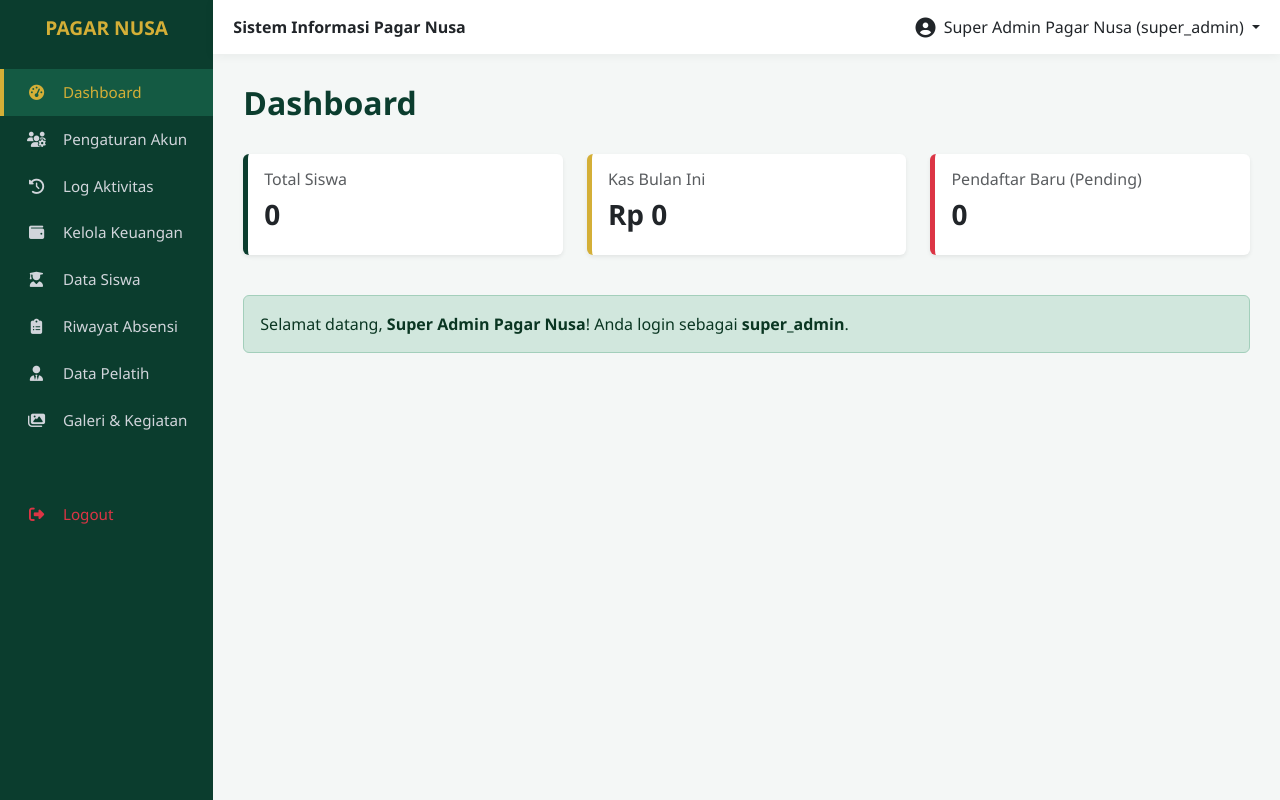
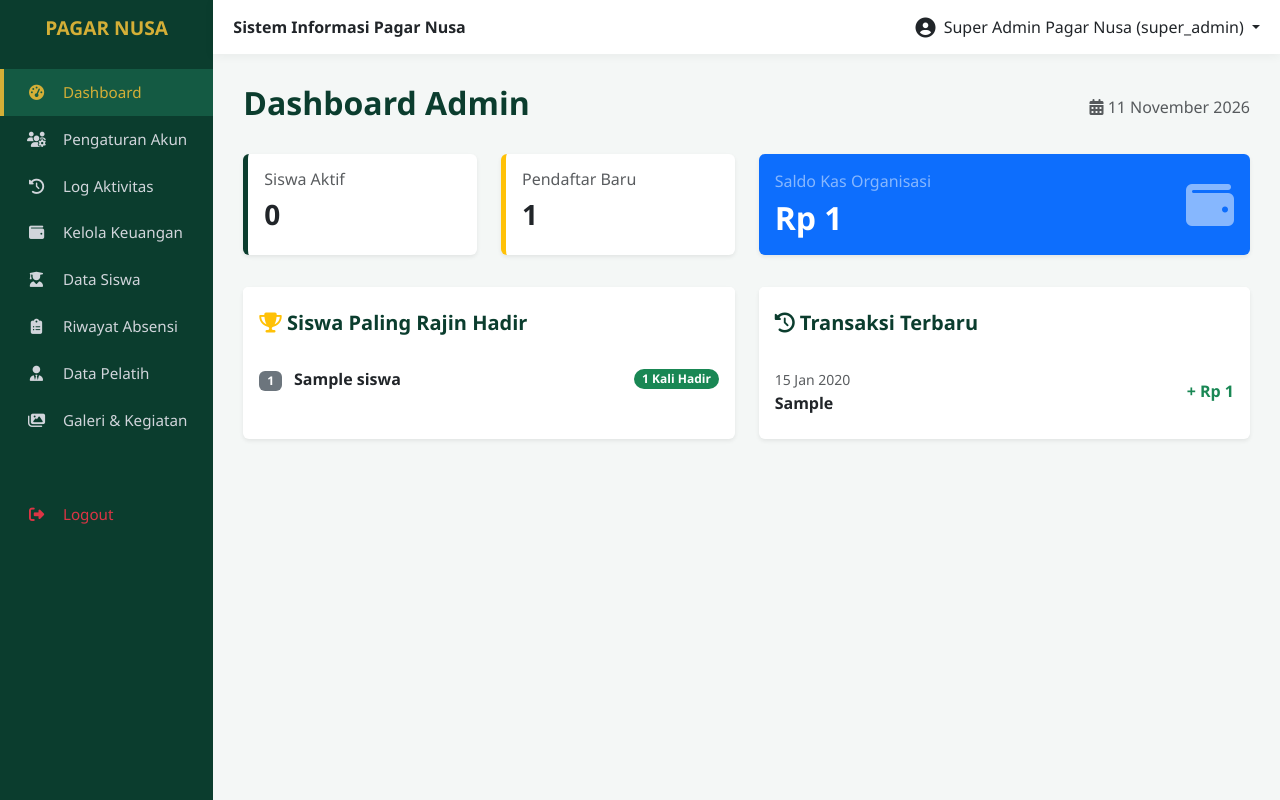
Before and after one commit to SeanDedsec/pagarnusa-ululalbab, a Laravel app: page /admin/dashboard in a window 1280 px wide. Run offline with Laravel 12, Linux system fonts and the light colour scheme; a user stored in the database is signed in; data comes from the database, SQL or seed files in the repository; tables that the repository leaves empty hold one stand-in row (values such as "Sample post").

Commit message:
Fitur: Dashboard Dinamis dengan Statistik dan Siswa Terajin

```diff
--- /dev/null
+++ b/app/Http/Controllers/Admin/DashboardController.php
@@ -0,0 +1,39 @@
+<?php
+
+namespace App\Http\Controllers\Admin;
+
+use App\Http\Controllers\Controller;
+use Illuminate\Http\Request;
+use App\Models\Siswa;
+use App\Models\Keuangan;
+
+class DashboardController extends Controller
+{
+    public function index()
+    {
+        // 1. Statistik Dasar
+        $totalSiswa = Siswa::where('status', 'aktif')->count();
+        $pendaftarBaru = Siswa::where('status', 'pending')->count();
+
+        // 2. Statistik Keuangan
+        $totalMasuk = Keuangan::where('jenis_transaksi', 'masuk')->sum('nominal');
+        $totalKeluar = Keuangan::where('jenis_transaksi', 'keluar')->sum('nominal');
+        $saldo = $totalMasuk - $totalKeluar;
+
+        // 3. Siswa Paling Rajin (Top 5 berdasarkan jumlah kehadiran 'hadir')
+        $siswaRajin = Siswa::withCount(['absensi' => function ($query) {
+            $query->where('status_kehadiran', 'hadir');
+        }])->orderBy('absensi_count', 'desc')->take(5)->get();
+
+        // 4. Transaksi Terbaru (5 data terakhir)
+        $transaksiTerbaru = Keuangan::orderBy('created_at', 'desc')->take(5)->get();
+
+        return view('admin.pages.dashboard', compact(
+            'totalSiswa',
+            'pendaftarBaru',
+            'saldo',
+            'siswaRajin',
+            'transaksiTerbaru'
+        ));
+    }
+}
--- a/app/Models/Siswa.php
+++ b/app/Models/Siswa.php
@@ -18,4 +18,9 @@ class Siswa extends Model
         'tanggal_lahir',
         'status',
     ];
+
+    public function absensi()
+    {
+        return $this->hasMany(Absensi::class, 'siswa_id');
+    }
 }
--- a/resources/views/admin/pages/dashboard.blade.php
+++ b/resources/views/admin/pages/dashboard.blade.php
@@ -2,37 +2,90 @@
 
 @section('content')
     <div class="d-flex justify-content-between align-items-center mb-4">
-        <h2 class="fw-bold" style="color: var(--hijau-tua);">Dashboard</h2>
+        <h2 class="fw-bold" style="color: var(--hijau-tua);">Dashboard Admin</h2>
+        <span class="text-muted"><i class="fas fa-calendar-alt"></i> {{ date('d F Y') }}</span>
     </div>
 
+    <!-- KARTU STATISTIK UTAMA -->
     <div class="row">
-        <div class="col-md-4 mb-3">
-            <div class="card border-0 shadow-sm" style="border-left: 5px solid var(--hijau-tua) !important;">
+        <div class="col-md-3 mb-3">
+            <div class="card border-0 shadow-sm h-100" style="border-left: 5px solid var(--hijau-tua) !important;">
                 <div class="card-body">
-                    <h6 class="text-muted">Total Siswa</h6>
-                    <h3 class="fw-bold">0</h3>
+                    <h6 class="text-muted">Siswa Aktif</h6>
+                    <h3 class="fw-bold">{{ $totalSiswa }}</h3>
                 </div>
             </div>
         </div>
-        <div class="col-md-4 mb-3">
-            <div class="card border-0 shadow-sm" style="border-left: 5px solid var(--emas) !important;">
+        <div class="col-md-3 mb-3">
+            <div class="card border-0 shadow-sm h-100" style="border-left: 5px solid #ffc107 !important;">
                 <div class="card-body">
-                    <h6 class="text-muted">Kas Bulan Ini</h6>
-                    <h3 class="fw-bold">Rp 0</h3>
+                    <h6 class="text-muted">Pendaftar Baru</h6>
+                    <h3 class="fw-bold">{{ $pendaftarBaru }}</h3>
                 </div>
             </div>
         </div>
-        <div class="col-md-4 mb-3">
-            <div class="card border-0 shadow-sm" style="border-left: 5px solid #dc3545 !important;">
-                <div class="card-body">
-                    <h6 class="text-muted">Pendaftar Baru (Pending)</h6>
-                    <h3 class="fw-bold">0</h3>
+        <div class="col-md-6 mb-3">
+            <div class="card bg-primary text-white border-0 shadow-sm h-100">
+                <div class="card-body d-flex justify-content-between align-items-center">
+                    <div>
+                        <h6 class="text-white-50">Saldo Kas Organisasi</h6>
+                        <h2 class="fw-bold mb-0">Rp {{ number_format($saldo, 0, ',', '.') }}</h2>
+                    </div>
+                    <i class="fas fa-wallet fa-3x opacity-50"></i>
                 </div>
             </div>
         </div>
     </div>
 
-    <div class="alert alert-success mt-4">
-        Selamat datang, <strong>{{ Auth::user()->nama_lengkap }}</strong>! Anda login sebagai <strong>{{ Auth::user()->peran }}</strong>.
+    <div class="row mt-3">
+        <!-- SISWA PALING RAJIN -->
+        <div class="col-md-6 mb-4">
+            <div class="card border-0 shadow-sm h-100">
+                <div class="card-header bg-white border-0 pt-4 pb-0">
+                    <h5 class="fw-bold" style="color: var(--hijau-tua);"><i class="fas fa-trophy text-warning"></i> Siswa Paling Rajin Hadir</h5>
+                </div>
+                <div class="card-body">
+                    <ul class="list-group list-group-flush">
+                        @forelse($siswaRajin as $index => $sr)
+                            <li class="list-group-item d-flex justify-content-between align-items-center px-0">
+                                <div>
+                                    <span class="badge bg-secondary me-2">{{ $index + 1 }}</span>
+                                    <span class="fw-bold">{{ $sr->nama_siswa }}</span>
+                                </div>
+                                <span class="badge bg-success rounded-pill">{{ $sr->absensi_count }} Kali Hadir</span>
+                            </li>
+                        @empty
+                            <li class="list-group-item px-0 text-muted">Belum ada data kehadiran.</li>
+                        @endforelse
+                    </ul>
+                </div>
+            </div>
+        </div>
+
+        <!-- TRANSAKSI TERBARU -->
+        <div class="col-md-6 mb-4">
+            <div class="card border-0 shadow-sm h-100">
+                <div class="card-header bg-white border-0 pt-4 pb-0">
+                    <h5 class="fw-bold" style="color: var(--hijau-tua);"><i class="fas fa-history"></i> Transaksi Terbaru</h5>
+                </div>
+                <div class="card-body">
+                    <ul class="list-group list-group-flush">
+                        @forelse($transaksiTerbaru as $tt)
+                            <li class="list-group-item d-flex justify-content-between align-items-center px-0">
+                                <div>
+                                    <small class="text-muted">{{ \Carbon\Carbon::parse($tt->tanggal)->format('d M Y') }}</small><br>
+                                    <span class="fw-bold">{{ $tt->kategori }}</span>
+                                </div>
+                                <span class="fw-bold {{ $tt->jenis_transaksi == 'masuk' ? 'text-success' : 'text-danger' }}">
+                                    {{ $tt->jenis_transaksi == 'masuk' ? '+' : '-' }} Rp {{ number_format($tt->nominal, 0, ',', '.') }}
+                                </span>
+                            </li>
+                        @empty
+                            <li class="list-group-item px-0 text-muted">Belum ada transaksi.</li>
+                        @endforelse
+                    </ul>
+                </div>
+            </div>
+        </div>
     </div>
 @endsection
--- a/routes/web.php
+++ b/routes/web.php
@@ -6,6 +6,7 @@ use App\Http\Controllers\Auth\LoginController;
 use App\Http\Controllers\Admin\StudentController;
 use App\Http\Controllers\Admin\AttendanceController;
 use App\Http\Controllers\Admin\TransactionController;
+use App\Http\Controllers\Admin\DashboardController;
 
 /*halaman public*/
 Route::get('/', function () {
@@ -43,4 +44,7 @@ Route::middleware('auth')->prefix('admin')->group(function () {
     Route::get('/keuangan', [TransactionController::class, 'index']);
     Route::post('/keuangan', [TransactionController::class, 'store']);
     Route::delete('/keuangan/{id}', [TransactionController::class, 'destroy']);
+
+    Route::get('/dashboard', [DashboardController::class, 'index']);
+
 });
```
